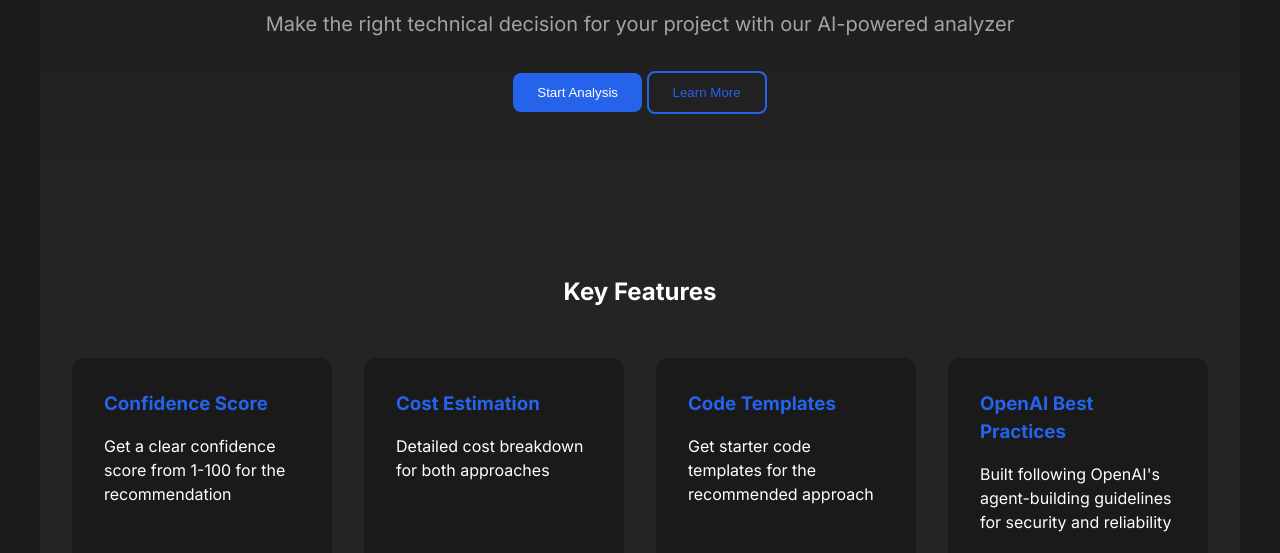
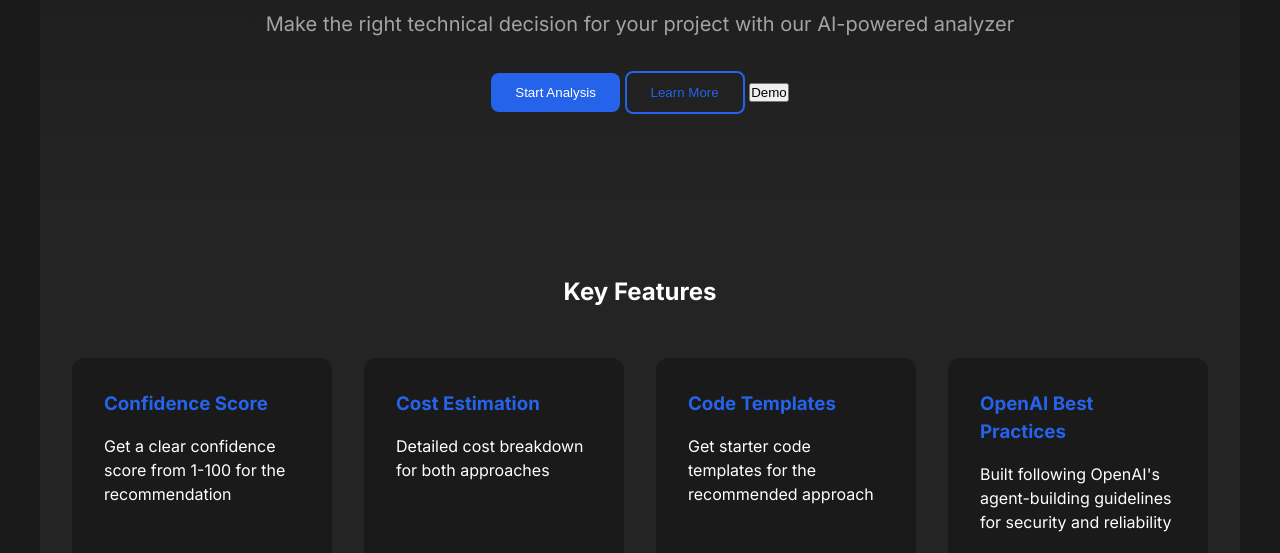
Before and after one commit to Ponna-create/ai-agent-vs-script-validator, a website: page public/index.html in a window 1280 px wide. Shown: the part 247-800 px from the top of the page. Drawn offline with Linux system fonts and the light colour scheme.

Commit message:
Add Demo button to hero section for live demo analysis

```diff
--- a/public/index.html
+++ b/public/index.html
@@ -100,6 +100,7 @@
             <div class="cta-buttons">
                 <button class="primary-btn">Start Analysis</button>
                 <button class="secondary-btn">Learn More</button>
+                <button class="demo-btn" id="demoBtn">Demo</button>
             </div>
         </section>
 
```
